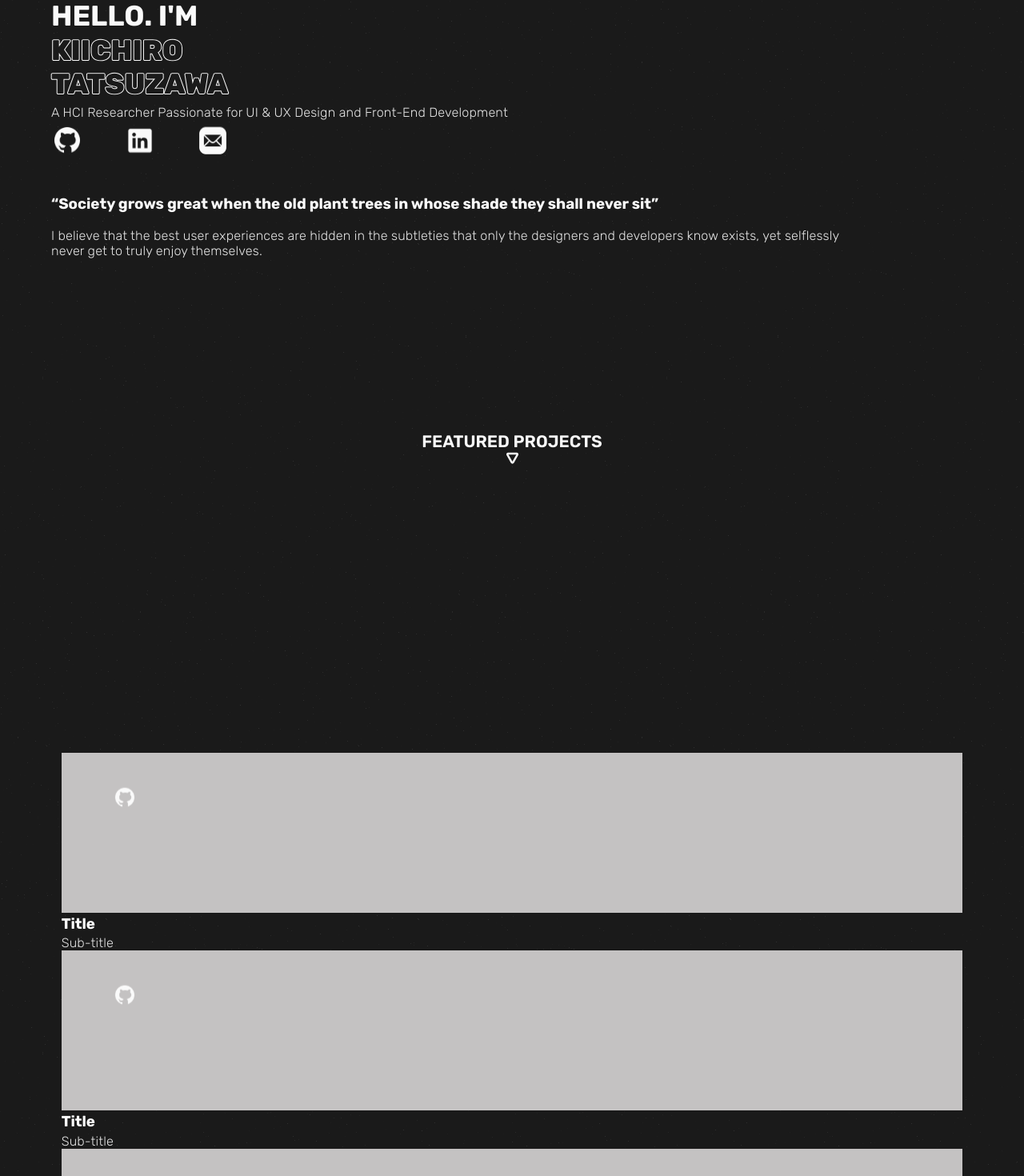
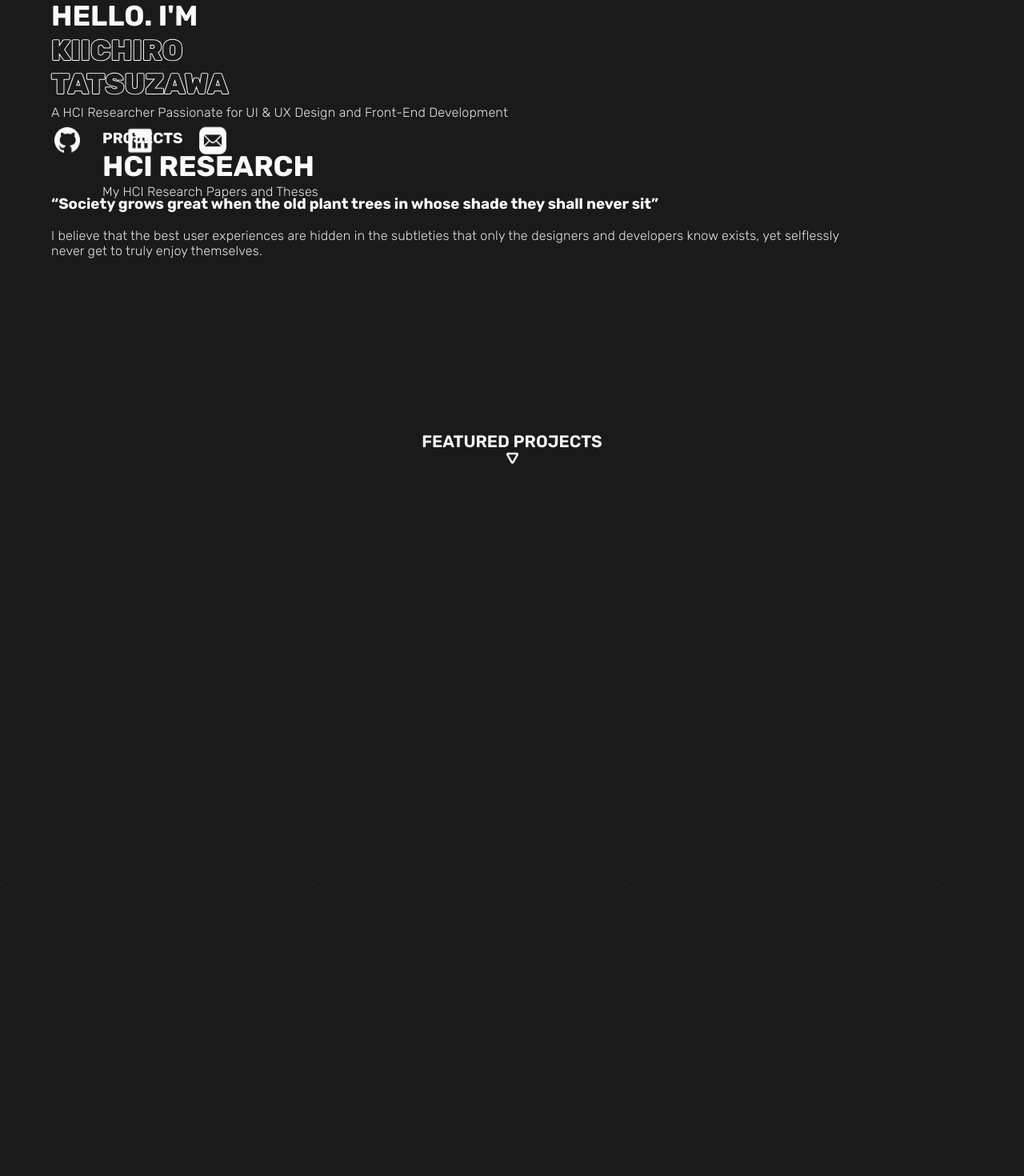
Before and after one commit to KiichiKatsu/Portfolio-Website, a React (Create React App) app in the folder portfolio/: page / in a window 1280 px wide. Shown: the part 161-1631 px from the top of the page at 80% size. Built offline with nearby package versions, Linux system fonts and the light colour scheme.

Commit message:
Projects Section Progress
Mostly Visual Animation additions. Changed the approach for rendering project titles and animations.

```diff
--- a/portfolio/src/Components/Projects.js
+++ b/portfolio/src/Components/Projects.js
@@ -1,61 +1,99 @@
+import { motion, useScroll, useTransform } from "framer-motion";
+import { useRef } from 'react';
+
 import '../Styles/Style.css';
 import Carousel from './Carousel';
 
-import { motion, useScroll, useTransform } from "framer-motion";
-import { useEffect, useRef, useState } from 'react';
-
 function Projects() {
-  const [sectionHeight, setHeight] = useState(0);
-  const [YPos, setYPos] = useState(0);
-
   const sectionRef = useRef(null);
-  const { scrollY } = useScroll();
-
-  useEffect(() => {
-    const handleResize = () => {
-      if (sectionRef.current) {
-        const element = sectionRef.current.getBoundingClientRect();
-        setHeight(element.height);
-        setYPos(element.top);
-      }
-    };
-
-    handleResize();
-
-    const resizeObserver = new ResizeObserver(() => { handleResize(); });
-    const currentRef = sectionRef.current;
-
-    if (currentRef) { resizeObserver.observe(currentRef); }
-
-    return () => {
-      if (currentRef) {
-        resizeObserver.unobserve(currentRef);
-      }
-    };
-  }, []);
-
-  const start_EaseIn = YPos - window.innerHeight * 0.75;
-  const end_EaseIn = YPos;
-  const start_EaseOut = YPos + sectionHeight - window.innerHeight * 0.75;
-  const end_EaseOut = YPos + sectionHeight;
+  const { scrollYProgress } = useScroll({
+    target: sectionRef,
+    offset: ["start center", "end center"]
+  });
 
   const opacity = useTransform(
-    scrollY,
-    [start_EaseIn, end_EaseIn, start_EaseOut, end_EaseOut],
+    scrollYProgress,
+    [0, 0.02, 0.98, 1],
     [0, 1, 1, 0]
   );
 
   const scale = useTransform(
-    scrollY,
-    [start_EaseIn, end_EaseIn, start_EaseOut, end_EaseOut],
-    ["95%", "100%", "100%", "95%"]
+    scrollYProgress,
+    [0, 0.02, 0.98, 1],
+    ["90%", "100%", "100%", "90%"]
   );
+
+  const Title = () => {
+    const duration = 0.01;
+
+    const displace_Top = useTransform(
+      scrollYProgress,
+      [(1 / 3) - duration, (1 / 3) + duration],
+      ["0%", "-100%"]
+    );
+    const displace_Middle = useTransform(
+      scrollYProgress,
+      [(1 / 3) - duration, (1 / 3) + duration, (2 / 3) - duration, (2 / 3) + duration],
+      ["100%", "0%", "0%", "-100%"]
+    );
+    const displace_Bottom = useTransform(
+      scrollYProgress,
+      [(2 / 3) - duration, (2 / 3) + duration],
+      ["100%", "0%"]
+    );
+
+    const opacity_Top = useTransform(
+      scrollYProgress,
+      [(1 / 3) - duration, (1 / 3) + duration],
+      ["100%", "0%"]
+    );
+    const opacity_Middle = useTransform(
+      scrollYProgress,
+      [(1 / 3) + duration, (1 / 3) + (duration * 2) , (2 / 3) - duration, (2 / 3) + duration],
+      ["0%", "100%", "100%", "0%"]
+    );
+    const opacity_Bottom = useTransform(
+      scrollYProgress,
+      [(2 / 3) + duration, (2 / 3) + (duration * 2)],
+      ["0%", "100%"]
+    );
+
+    return (
+      <>
+        <h3>PROJECTS</h3>
+        <motion.h1 className="projectTitle">
+          <div>
+            <motion.span style={{ y: displace_Top }}>DESIGN WORK</motion.span>
+          </div>
+          <div className="hiddenTitle">
+            <motion.span style={{ y: displace_Middle }}>HCI RESEARCH</motion.span>
+          </div>
+          <div className="hiddenTitle">
+            <motion.span style={{ y: displace_Bottom }}>OTHER PROJECTS</motion.span>
+          </div>
+        </motion.h1>
+        <motion.p className="projectTitle">
+          <div>
+            <motion.span style={{ opacity: opacity_Top }}>Work designed and/or developed by me</motion.span>
+          </div>
+          <div className="hiddenTitle">
+            <motion.span style={{ opacity: opacity_Middle }}>My HCI Research Papers and Theses</motion.span>
+          </div>
+          <div className="hiddenTitle">
+            <motion.span style={{ opacity: opacity_Bottom }}>Hobby and Practice Projects</motion.span>
+          </div>
+        </motion.p>
+      </>
+
+    )
+  }
 
   return (
     <section id="ProjectSection" ref={sectionRef}>
-      <motion.div className={'sticky-text'} style={{opacity, scale}}>
-          <h1>WEBSITES AND APPS</h1>
-          <p>Websites and apps designed and/or developed by me.</p>
+      <motion.div className='titleContainer' style={{ opacity, scale }}>
+        <motion.div>
+          <Title />
+        </motion.div>
       </motion.div>
       <div className="Projects">
         <Carousel />
--- a/portfolio/src/Styles/Style.css
+++ b/portfolio/src/Styles/Style.css
@@ -148,37 +148,56 @@ button > img {
 }
 /*---------------------------- PROJECTS ----------------------------*/
 #ProjectSection {
-  height: 500vh;
+  height: 1000vh;
   position: relative;
-  padding: 0vh 1vw;
 }
 
-.sticky-text {
-  position: sticky;
+.titleContainer {
+  position: fixed;
   top: 40vh;
 
   display: flex;
   flex-direction: column;
   align-items: center;
 
-  width: 100%;
-  padding: 0vh 8vw;
-
+  width: 100vw;
   z-index: -1;
-  text-align: center;
+  text-align: start;
 }
 
-.content {
+.projectTitle{
   position: relative;
-  z-index: 1; /* Ensure content scrolls over the background text */
-  padding: 20px;
+  width: 80vw;
+  display: block;
+  overflow: hidden;
+  white-space: pre;
+}
+
+.hiddenTitle {
+  position: absolute;
+  width: 100%;
+  inset: 0;
+}
+
+.projectTitle > div > span{
+  display: inline-block;
+  width: 100%;
+}
+
+.Projects {
+  display: flex;
+  flex-direction: column;
+  justify-content: space-around;
+
+  height: 100%;
+  padding: 5vh 0;
 }
 
 /*------------------------ CAROUSEL & CARD ------------------------*/
-
 .Projects > div {
-  margin: 30vh 5vw;
-  stroke: var(--white);
+  display: flex;
+  flex-direction: column;
+  justify-content: center;
 }
 
 .cardDisplay {
```
